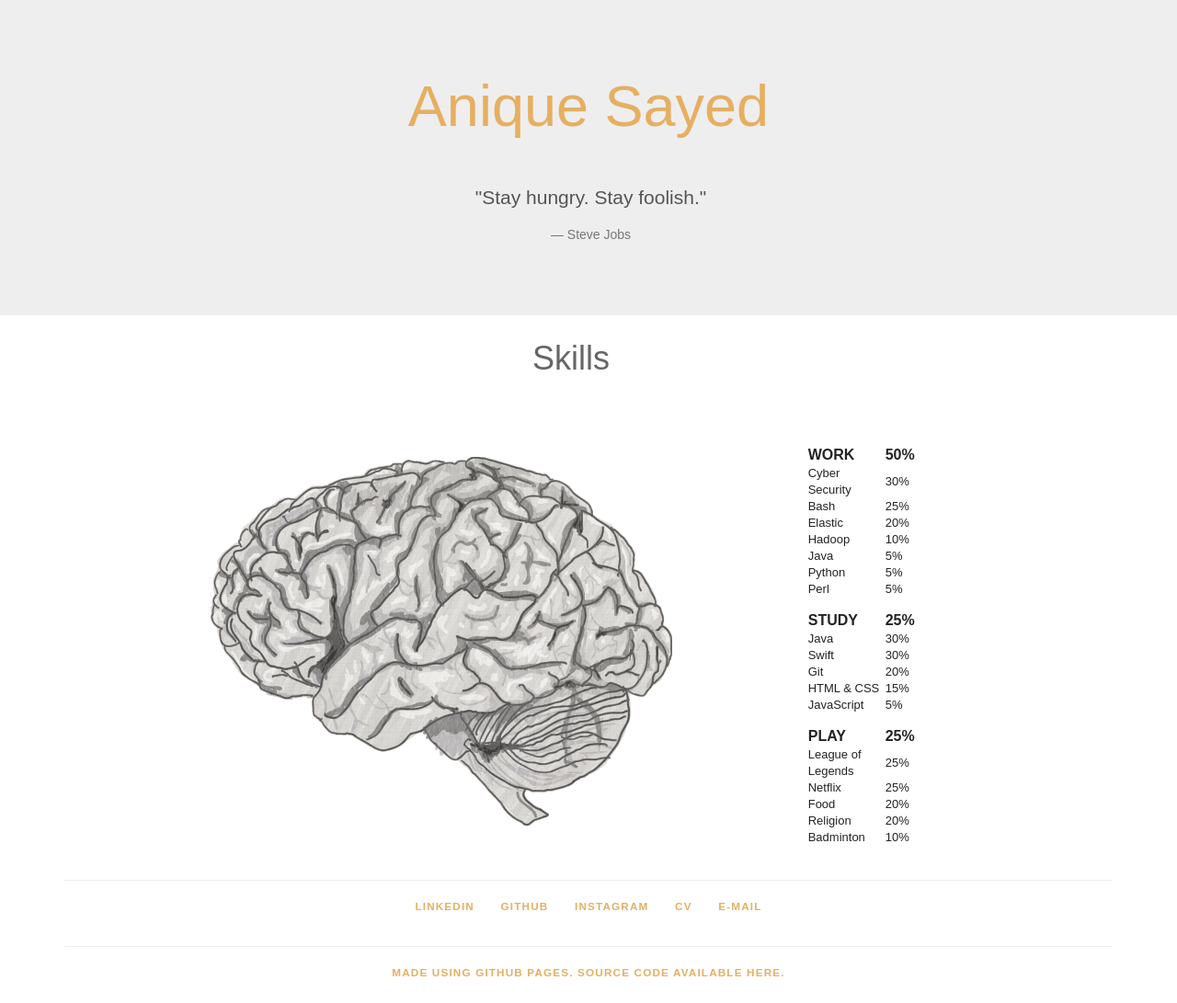
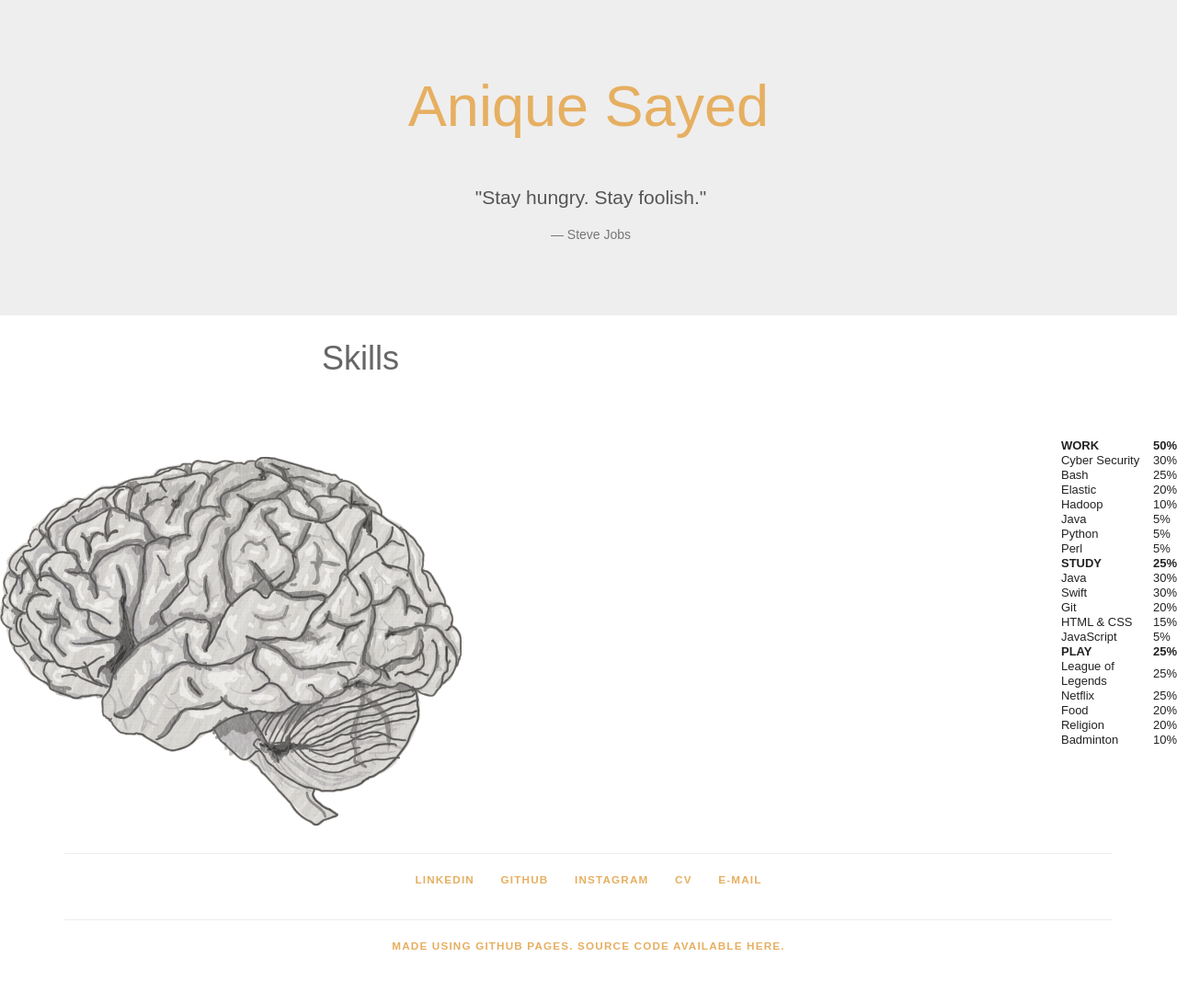
Before and after one commit to aniquesayed/aniquesayed.github.io, a Jekyll site: the page built from languages.html, in a window 1280 px wide. Shown: the whole page at 92% size. Built offline with Jekyll 4.4.1, drawn with Linux system fonts in a browser that asks for light colours; some web fonts are replaced; after the commit the page ends 1062 px from its top, so only the background shows below that.

Commit message:
editing languages page

```diff
--- a/css/skills.css
+++ b/css/skills.css
@@ -97,24 +97,16 @@
 /*------------------Map-----------------------*/
 
 #infografik {
-  width: 1000px;
-
-  margin: 0 auto;
-  padding: 0 0 0 89px;
 }
   #infografik h1 {
     padding: 0 0 50px 350px;
   }
   #infografik .leftside {
-    width:30%;
     float: right;
   }
     #infografik .leftside .gehirndesign, #infografik .leftside .gehirncoding, #infografik .leftside .gehirnspiele {
-      width:  140px; /* 130px */
-      padding: 7px 12px;
-      margin: 0;
 
-      background: url('../images/layout/gehirn_links_hover.png') no-repeat 0 500px;
+
     }
     #infografik .leftside .gehirndesign.aktivkat {
       background-position: 0 0;
@@ -130,15 +122,12 @@
       }
 
         #infografik .leftside table th {
-          line-height: 22px;
-          font-size: 16px;
           font-weight: bold;
           text-transform: uppercase;
           cursor: default;
         }
 
         #infografik .leftside table td {
-          line-height: 18px;
           cursor: default;
         }
 
@@ -313,15 +302,47 @@
     }
 
 
-@media only screen and (min-width: 545px) and (max-width: 1049px) {
+@media only screen and (max-width: 1049px) {
 
-      #infografik .rightside{
-        display: none;
+      #infografik .rightside .map {
+      position: absolute;
+      top: 0;
+      left: 0;
+      width: 50% !important;
+      height: auto;
+      /*width: 502px;*/
+      /*height: 401px;*/
+    }
+
+      #infografik .rightside {
+        width: 252px;
+        height: 200px;
+        overflow: hidden;
+        margin: 20px 0 0 0;
+        position: relative;
+        float:left;
+        padding-right:30px;
+
+        background: url('../images/layout/gehirn_sprite_small.png') no-repeat;
       }
 
-    #infografik .leftside{
-        float: left;
-        width: 100%;
+      #maphover {
+      position: absolute;
+      top: 0;
+      left: 0;
+
+      background: url('../images/layout/gehirn_hover_small.png') no-repeat;
     }
 
-  }
+    #infografik .leftside table th {
+          font-weight: bold;
+          text-transform: uppercase;
+          cursor: default;
+        }
+
+        #infografik .leftside table td {
+          cursor: default;
+        }
+
+
+    }
```
Also changed, not shown: images/layout/gehirn_hover_small.png (added).
